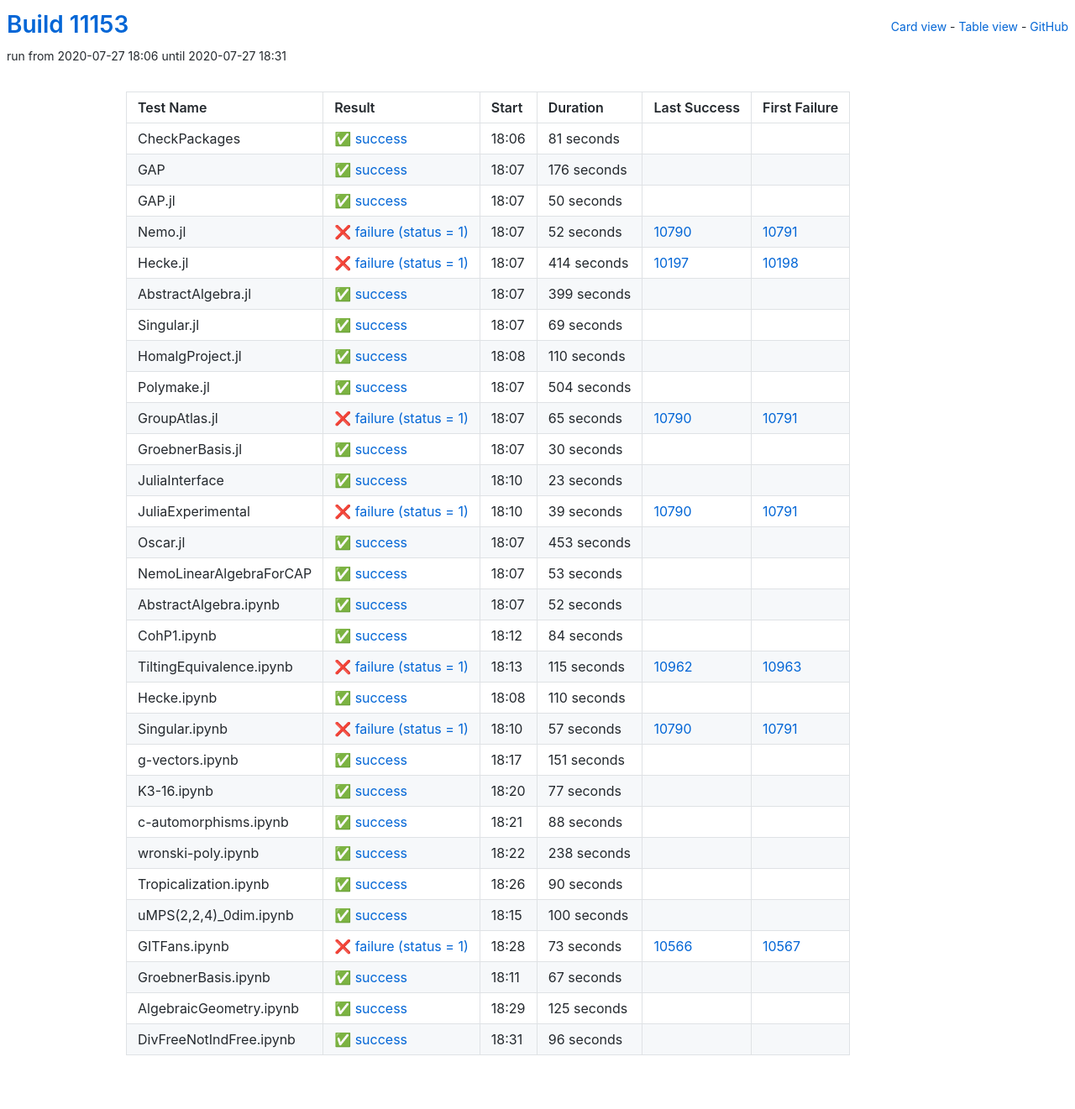
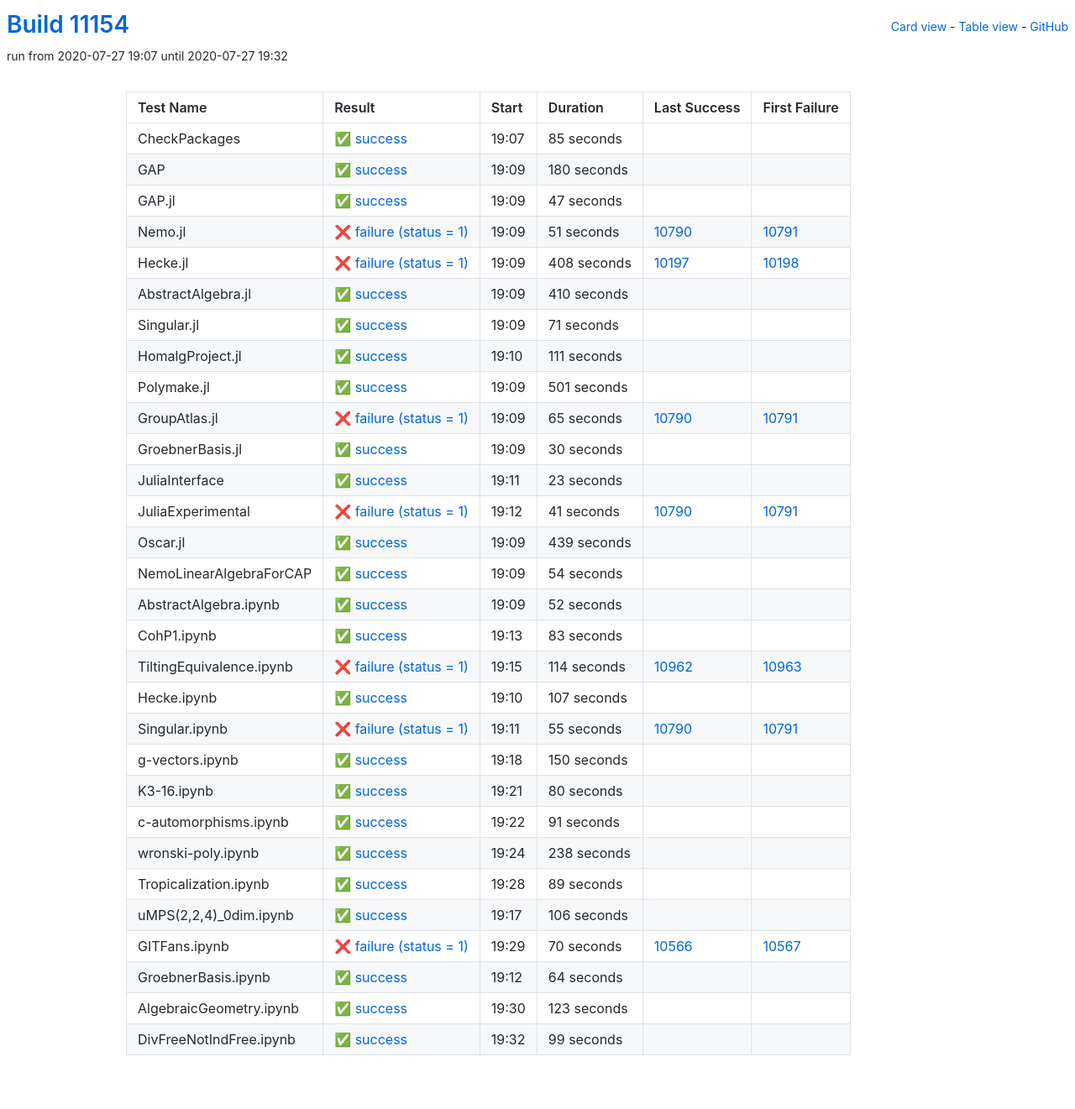
Before and after one commit to oscar-system/oscar-ci-status, a Jekyll site: the page built from table.html, in a window 1280 px wide. Shown: the whole page at 84% size. Built offline with Jekyll 4.4.1, drawn with Linux system fonts in a browser that asks for light colours.

Commit message:
Build #11154

```diff
--- a/_data/ci.yml
+++ b/_data/ci.yml
@@ -1,6 +1,6 @@
 ---
-build: 11153
-build_url: https://oscarci.mathematik.uni-kl.de/job/oscar/11153/
+build: 11154
+build_url: https://oscarci.mathematik.uni-kl.de/job/oscar/11154/
 job: oscar
 organization: oscar-system
 repo: oscar-ci-status
@@ -8,116 +8,116 @@
 tests:
 - name: CheckPackages
   id: checkpackages
-  log: https://oscarci.mathematik.uni-kl.de/job/oscar/11153/artifact/logs/build-11153/CheckPackages.log
-  start: 2020-07-27 18:06
+  log: https://oscarci.mathematik.uni-kl.de/job/oscar/11154/artifact/logs/build-11154/CheckPackages.log
+  start: 2020-07-27 19:07
   success: true
   exitcode: 0
   status: success
-  duration: 81
+  duration: 85
   last_success: false
   last_success_url:
   first_failure: false
   first_failure_url:
 - name: GAP
   id: gap
-  log: https://oscarci.mathematik.uni-kl.de/job/oscar/11153/artifact/logs/build-11153/GAP.log
-  start: 2020-07-27 18:07
+  log: https://oscarci.mathematik.uni-kl.de/job/oscar/11154/artifact/logs/build-11154/GAP.log
+  start: 2020-07-27 19:09
   success: true
   exitcode: 0
   status: success
-  duration: 176
+  duration: 180
   last_success: false
   last_success_url:
   first_failure: false
   first_failure_url:
 - name: GAP.jl
   id: gap-jl
-  log: https://oscarci.mathematik.uni-kl.de/job/oscar/11153/artifact/logs/build-11153/GAP.jl.log
-  start: 2020-07-27 18:07
+  log: https://oscarci.mathematik.uni-kl.de/job/oscar/11154/artifact/logs/build-11154/GAP.jl.log
+  start: 2020-07-27 19:09
   success: true
   exitcode: 0
   status: success
-  duration: 50
+  duration: 47
   last_success: false
   last_success_url:
   first_failure: false
   first_failure_url:
 - name: Nemo.jl
   id: nemo-jl
-  log: https://oscarci.mathematik.uni-kl.de/job/oscar/11153/artifact/logs/build-11153/Nemo.jl.log
-  start: 2020-07-27 18:07
+  log: https://oscarci.mathematik.uni-kl.de/job/oscar/11154/artifact/logs/build-11154/Nemo.jl.log
+  start: 2020-07-27 19:09
   success: false
   exitcode: 1
   status: failure
-  duration: 52
+  duration: 51
   last_success: 10790
   last_success_url: https://oscarci.mathematik.uni-kl.de/job/oscar/10790/
   first_failure: 10791
   first_failure_url: https://oscarci.mathematik.uni-kl.de/job/oscar/10791/
 - name: Hecke.jl
   id: hecke-jl
-  log: https://oscarci.mathematik.uni-kl.de/job/oscar/11153/artifact/logs/build-11153/Hecke.jl.log
-  start: 2020-07-27 18:07
+  log: https://oscarci.mathematik.uni-kl.de/job/oscar/11154/artifact/logs/build-11154/Hecke.jl.log
+  start: 2020-07-27 19:09
   success: false
   exitcode: 1
   status: failure
-  duration: 414
+  duration: 408
   last_success: 10197
   last_success_url: https://oscarci.mathematik.uni-kl.de/job/oscar/10197/
   first_failure: 10198
   first_failure_url: https://oscarci.mathematik.uni-kl.de/job/oscar/10198/
 - name: AbstractAlgebra.jl
   id: abstractalgebra-jl
-  log: https://oscarci.mathematik.uni-kl.de/job/oscar/11153/artifact/logs/build-11153/AbstractAlgebra.jl.log
-  start: 2020-07-27 18:07
+  log: https://oscarci.mathematik.uni-kl.de/job/oscar/11154/artifact/logs/build-11154/AbstractAlgebra.jl.log
+  start: 2020-07-27 19:09
   success: true
   exitcode: 0
   status: success
-  duration: 399
+  duration: 410
   last_success: false
   last_success_url:
   first_failure: false
   first_failure_url:
 - name: Singular.jl
   id: singular-jl
-  log: https://oscarci.mathematik.uni-kl.de/job/oscar/11153/artifact/logs/build-11153/Singular.jl.log
-  start: 2020-07-27 18:07
+  log: https://oscarci.mathematik.uni-kl.de/job/oscar/11154/artifact/logs/build-11154/Singular.jl.log
+  start: 2020-07-27 19:09
   success: true
   exitcode: 0
   status: success
-  duration: 69
+  duration: 71
   last_success: false
   last_success_url:
   first_failure: false
   first_failure_url:
 - name: HomalgProject.jl
   id: homalgproject-jl
-  log: https://oscarci.mathematik.uni-kl.de/job/oscar/11153/artifact/logs/build-11153/HomalgProject.jl.log
-  start: 2020-07-27 18:08
+  log: https://oscarci.mathematik.uni-kl.de/job/oscar/11154/artifact/logs/build-11154/HomalgProject.jl.log
+  start: 2020-07-27 19:10
   success: true
   exitcode: 0
   status: success
-  duration: 110
+  duration: 111
   last_success: false
   last_success_url:
   first_failure: false
   first_failure_url:
 - name: Polymake.jl
   id: polymake-jl
-  log: https://oscarci.mathematik.uni-kl.de/job/oscar/11153/artifact/logs/build-11153/Polymake.jl.log
-  start: 2020-07-27 18:07
+  log: https://oscarci.mathematik.uni-kl.de/job/oscar/11154/artifact/logs/build-11154/Polymake.jl.log
+  start: 2020-07-27 19:09
   success: true
   exitcode: 0
   status: success
-  duration: 504
+  duration: 501
   last_success: false
   last_success_url:
   first_failure: false
   first_failure_url:
 - name: GroupAtlas.jl
   id: groupatlas-jl
-  log: https://oscarci.mathematik.uni-kl.de/job/oscar/11153/artifact/logs/build-11153/GroupAtlas.jl.log
-  start: 2020-07-27 18:07
+  log: https://oscarci.mathematik.uni-kl.de/job/oscar/11154/artifact/logs/build-11154/GroupAtlas.jl.log
+  start: 2020-07-27 19:09
   success: false
   exitcode: 1
   status: failure
@@ -128,8 +128,8 @@
   first_failure_url: https://oscarci.mathematik.uni-kl.de/job/oscar/10791/
 - name: GroebnerBasis.jl
   id: groebnerbasis-jl
-  log: https://oscarci.mathematik.uni-kl.de/job/oscar/11153/artifact/logs/build-11153/GroebnerBasis.jl.log
-  start: 2020-07-27 18:07
+  log: https://oscarci.mathematik.uni-kl.de/job/oscar/11154/artifact/logs/build-11154/GroebnerBasis.jl.log
+  start: 2020-07-27 19:09
   success: true
   exitcode: 0
   status: success
@@ -140,8 +140,8 @@
   first_failure_url:
 - name: JuliaInterface
   id: juliainterface
-  log: https://oscarci.mathematik.uni-kl.de/job/oscar/11153/artifact/logs/build-11153/JuliaInterface.log
-  start: 2020-07-27 18:10
+  log: https://oscarci.mathematik.uni-kl.de/job/oscar/11154/artifact/logs/build-11154/JuliaInterface.log
+  start: 2020-07-27 19:11
   success: true
   exitcode: 0
   status: success
@@ -152,44 +152,44 @@
   first_failure_url:
 - name: JuliaExperimental
   id: juliaexperimental
-  log: https://oscarci.mathematik.uni-kl.de/job/oscar/11153/artifact/logs/build-11153/JuliaExperimental.log
-  start: 2020-07-27 18:10
+  log: https://oscarci.mathematik.uni-kl.de/job/oscar/11154/artifact/logs/build-11154/JuliaExperimental.log
+  start: 2020-07-27 19:12
   success: false
   exitcode: 1
   status: failure
-  duration: 39
+  duration: 41
   last_success: 10790
   last_success_url: https://oscarci.mathematik.uni-kl.de/job/oscar/10790/
   first_failure: 10791
   first_failure_url: https://oscarci.mathematik.uni-kl.de/job/oscar/10791/
 - name: Oscar.jl
   id: oscar-jl
-  log: https://oscarci.mathematik.uni-kl.de/job/oscar/11153/artifact/logs/build-11153/Oscar.jl.log
-  start: 2020-07-27 18:07
+  log: https://oscarci.mathematik.uni-kl.de/job/oscar/11154/artifact/logs/build-11154/Oscar.jl.log
+  start: 2020-07-27 19:09
   success: true
   exitcode: 0
   status: success
-  duration: 453
+  duration: 439
   last_success: false
   last_success_url:
   first_failure: false
   first_failure_url:
 - name: NemoLinearAlgebraForCAP
   id: nemolinearalgebraforcap
-  log: https://oscarci.mathematik.uni-kl.de/job/oscar/11153/artifact/logs/build-11153/NemoLinearAlgebraForCAP.log
-  start: 2020-07-27 18:07
+  log: https://oscarci.mathematik.uni-kl.de/job/oscar/11154/artifact/logs/build-11154/NemoLinearAlgebraForCAP.log
+  start: 2020-07-27 19:09
   success: true
   exitcode: 0
   status: success
-  duration: 53
+  duration: 54
   last_success: false
   last_success_url:
   first_failure: false
   first_failure_url:
 - name: AbstractAlgebra.ipynb
   id: abstractalgebra-ipynb
-  log: https://oscarci.mathematik.uni-kl.de/job/oscar/11153/artifact/logs/build-11153/AbstractAlgebra.ipynb.log
-  start: 2020-07-27 18:07
+  log: https://oscarci.mathematik.uni-kl.de/job/oscar/11154/artifact/logs/build-11154/AbstractAlgebra.ipynb.log
+  start: 2020-07-27 19:09
   success: true
   exitcode: 0
   status: success
@@ -200,92 +200,92 @@
   first_failure_url:
 - name: CohP1.ipynb
   id: cohp1-ipynb
-  log: https://oscarci.mathematik.uni-kl.de/job/oscar/11153/artifact/logs/build-11153/CohP1.ipynb.log
-  start: 2020-07-27 18:12
+  log: https://oscarci.mathematik.uni-kl.de/job/oscar/11154/artifact/logs/build-11154/CohP1.ipynb.log
+  start: 2020-07-27 19:13
   success: true
   exitcode: 0
   status: success
-  duration: 84
+  duration: 83
   last_success: false
   last_success_url:
   first_failure: false
   first_failure_url:
 - name: TiltingEquivalence.ipynb
   id: tiltingequivalence-ipynb
-  log: https://oscarci.mathematik.uni-kl.de/job/oscar/11153/artifact/logs/build-11153/TiltingEquivalence.ipynb.log
-  start: 2020-07-27 18:13
+  log: https://oscarci.mathematik.uni-kl.de/job/oscar/11154/artifact/logs/build-11154/TiltingEquivalence.ipynb.log
+  start: 2020-07-27 19:15
   success: false
   exitcode: 1
   status: failure
-  duration: 115
+  duration: 114
   last_success: 10962
   last_success_url: https://oscarci.mathematik.uni-kl.de/job/oscar/10962/
   first_failure: 10963
   first_failure_url: https://oscarci.mathematik.uni-kl.de/job/oscar/10963/
 - name: Hecke.ipynb
   id: hecke-ipynb
-  log: https://oscarci.mathematik.uni-kl.de/job/oscar/11153/artifact/logs/build-11153/Hecke.ipynb.log
-  start: 2020-07-27 18:08
+  log: https://oscarci.mathematik.uni-kl.de/job/oscar/11154/artifact/logs/build-11154/Hecke.ipynb.log
+  start: 2020-07-27 19:10
   success: true
   exitcode: 0
   status: success
-  duration: 110
+  duration: 107
   last_success: false
   last_success_url:
   first_failure: false
   first_failure_url:
 - name: Singular.ipynb
   id: singular-ipynb
-  log: https://oscarci.mathematik.uni-kl.de/job/oscar/11153/artifact/logs/build-11153/Singular.ipynb.log
-  start: 2020-07-27 18:10
+  log: https://oscarci.mathematik.uni-kl.de/job/oscar/11154/artifact/logs/build-11154/Singular.ipynb.log
+  start: 2020-07-27 19:11
   success: false
   exitcode: 1
   status: failure
-  duration: 57
+  duration: 55
   last_success: 10790
   last_success_url: https://oscarci.mathematik.uni-kl.de/job/oscar/10790/
   first_failure: 10791
   first_failure_url: https://oscarci.mathematik.uni-kl.de/job/oscar/10791/
 - name: g-vectors.ipynb
   id: g-vectors-ipynb
-  log: https://oscarci.mathematik.uni-kl.de/job/oscar/11153/artifact/logs/build-11153/g-vectors.ipynb.log
-  start: 2020-07-27 18:17
+  log: https://oscarci.mathematik.uni-kl.de/job/oscar/11154/artifact/logs/build-11154/g-vectors.ipynb.log
+  start: 2020-07-27 19:18
   success: true
   exitcode: 0
   status: success
-  duration: 151
+  duration: 150
   last_success: false
   last_success_url:
   first_failure: false
   first_failure_url:
 - name: K3-16.ipynb
   id: k3-16-ipynb
-  log: https://oscarci.mathematik.uni-kl.de/job/oscar/11153/artifact/logs/build-11153/K3-16.ipynb.log
-  start: 2020-07-27 18:20
+  log: https://oscarci.mathematik.uni-kl.de/job/oscar/11154/artifact/logs/build-11154/K3-16.ipynb.log
+  start: 2020-07-27 19:21
   success: true
   exitcode: 0
   status: success
-  duration: 77
+  duration: 80
   last_success: false
   last_success_url:
   first_failure: false
   first_failure_url:
 - name: c-automorphisms.ipynb
   id: c-automorphisms-ipynb
-  log: https://oscarci.mathematik.uni-kl.de/job/oscar/11153/artifact/logs/build-11153/c-automorphisms.ipynb.log
-  start: 2020-07-27 18:21
+  log: https://oscarci.mathematik.uni-kl.de/job/oscar/11154/artifact/logs/build-11154/c-automorphisms.ipynb.log
+  start: 2020-07-27 19:22
   success: true
   exitcode: 0
   status: success
-  duration: 88
+  duration: 91
   last_success: false
   last_success_url:
   first_failure: false
   first_failure_url:
 - name: wronski-poly.ipynb
   id: wronski-poly-ipynb
-  log: https://oscarci.mathematik.uni-kl.de/job/oscar/11153/artifact/logs/build-11153/wronski-poly.ipynb.log
-  start: 2020-07-27 18:22
+  log: https://oscarci.mathematik.uni-kl.de/job/oscar/11154/artifact/logs/build-11154/wronski-poly.ipynb.log
+  start: 2020-07-27 19:24
   success: true
   exitcode: 0
   status: success
@@ -296,72 +296,72 @@
   first_failure_url:
 - name: Tropicalization.ipynb
   id: tropicalization-ipynb
-  log: https://oscarci.mathematik.uni-kl.de/job/oscar/11153/artifact/logs/build-11153/Tropicalization.ipynb.log
-  start: 2020-07-27 18:26
+  log: https://oscarci.mathematik.uni-kl.de/job/oscar/11154/artifact/logs/build-11154/Tropicalization.ipynb.log
+  start: 2020-07-27 19:28
   success: true
   exitcode: 0
   status: success
-  duration: 90
+  duration: 89
   last_success: false
   last_success_url:
   first_failure: false
   first_failure_url:
 - name: uMPS(2,2,4)_0dim.ipynb
   id: umps-2-2-4-0dim-ipynb
-  log: https://oscarci.mathematik.uni-kl.de/job/oscar/11153/artifact/logs/build-11153/uMPS-2-2-4-_0dim.ipynb.log
-  start: 2020-07-27 18:15
+  log: https://oscarci.mathematik.uni-kl.de/job/oscar/11154/artifact/logs/build-11154/uMPS-2-2-4-_0dim.ipynb.log
+  start: 2020-07-27 19:17
   success: true
   exitcode: 0
   status: success
-  duration: 100
+  duration: 106
   last_success: false
   last_success_url:
   first_failure: false
   first_failure_url:
 - name: GITFans.ipynb
   id: gitfans-ipynb
-  log: https://oscarci.mathematik.uni-kl.de/job/oscar/11153/artifact/logs/build-11153/GITFans.ipynb.log
-  start: 2020-07-27 18:28
+  log: https://oscarci.mathematik.uni-kl.de/job/oscar/11154/artifact/logs/build-11154/GITFans.ipynb.log
+  start: 2020-07-27 19:29
   success: false
   exitcode: 1
   status: failure
-  duration: 73
+  duration: 70
   last_success: 10566
   last_success_url: https://oscarci.mathematik.uni-kl.de/job/oscar/10566/
   first_failure: 10567
   first_failure_url: https://oscarci.mathematik.uni-kl.de/job/oscar/10567/
 - name: GroebnerBasis.ipynb
   id: groebnerbasis-ipynb
-  log: https://oscarci.mathematik.uni-kl.de/job/oscar/11153/artifact/logs/build-11153/GroebnerBasis.ipynb.log
-  start: 2020-07-27 18:11
+  log: https://oscarci.mathematik.uni-kl.de/job/oscar/11154/artifact/logs/build-11154/GroebnerBasis.ipynb.log
+  start: 2020-07-27 19:12
   success: true
   exitcode: 0
   status: success
-  duration: 67
+  duration: 64
   last_success: false
   last_success_url:
   first_failure: false
   first_failure_url:
 - name: AlgebraicGeometry.ipynb
   id: algebraicgeometry-ipynb
-  log: https://oscarci.mathematik.uni-kl.de/job/oscar/11153/artifact/logs/build-11153/AlgebraicGeometry.ipynb.log
-  start: 2020-07-27 18:29
+  log: https://oscarci.mathematik.uni-kl.de/job/oscar/11154/artifact/logs/build-11154/AlgebraicGeometry.ipynb.log
+  start: 2020-07-27 19:30
   success: true
   exitcode: 0
   status: success
-  duration: 125
+  duration: 123
   last_success: false
   last_success_url:
   first_failure: false
   first_failure_url:
 - name: DivFreeNotIndFree.ipynb
   id: divfreenotindfree-ipynb
-  log: https://oscarci.mathematik.uni-kl.de/job/oscar/11153/artifact/logs/build-11153/DivFreeNotIndFree.ipynb.log
-  start: 2020-07-27 18:31
+  log: https://oscarci.mathematik.uni-kl.de/job/oscar/11154/artifact/logs/build-11154/DivFreeNotIndFree.ipynb.log
+  start: 2020-07-27 19:32
   success: true
   exitcode: 0
   status: success
-  duration: 96
+  duration: 99
   last_success: false
   last_success_url:
   first_failure: false
```
Also changed, not shown: README.md.
